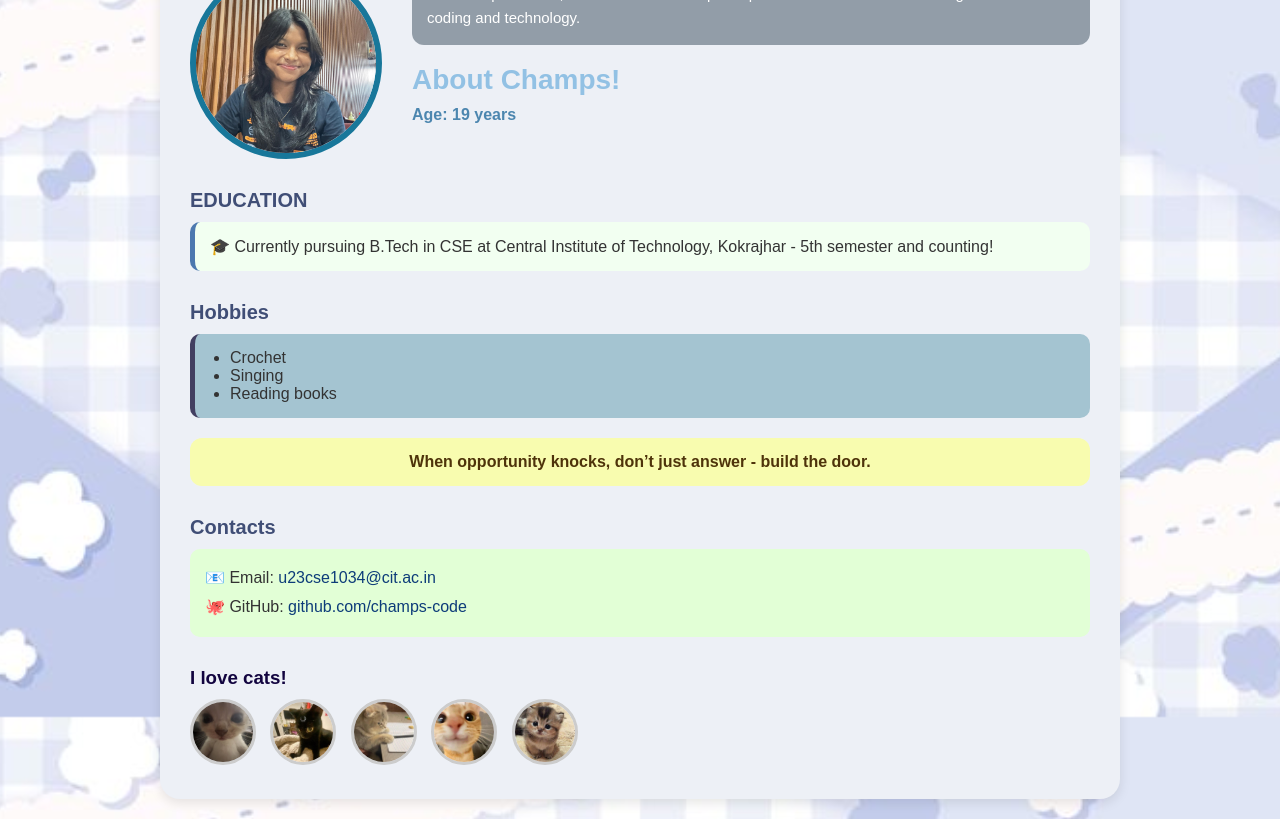
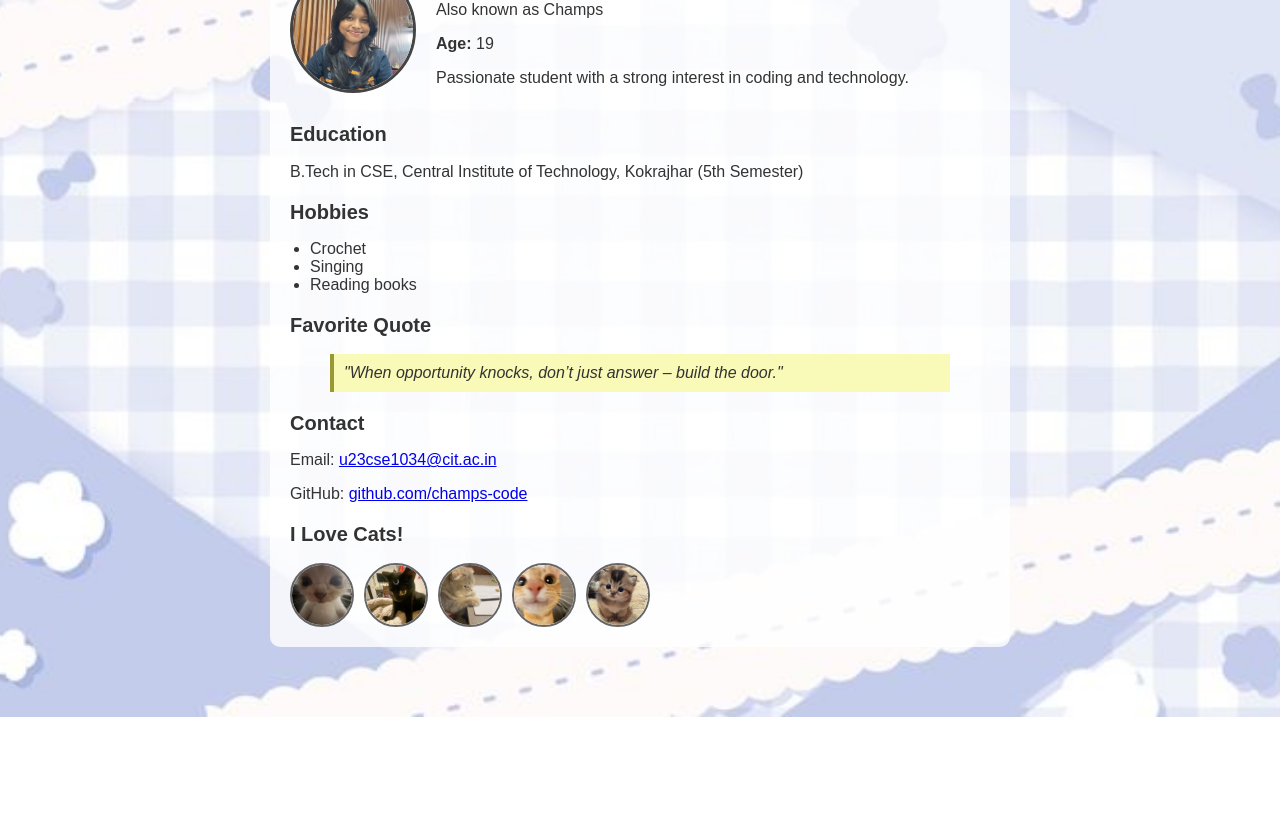
Before and after one commit to champs-code/champsProfile, a plain HTML site: page index.html in a window 1280 px wide. Shown: the part 83-902 px from the top of the page. After the commit the page ends 800 px from the top, so only its background shows below. Drawn offline with Linux system fonts and the light colour scheme.

Commit message:
Add files via upload

```diff
--- a/index.html
+++ b/index.html
@@ -2,210 +2,42 @@
 <html lang="en">
 <head>
   <meta charset="UTF-8" />
-  <meta name="viewport" content="width=device-width, initial-scale=1" />
-  <title>Champs Profile</title>
-  <style>
-    body {
-      font-family: 'Poppins', sans-serif;
-      margin: 0;
-      padding: 20px;
-      color: #333;
-      background-image: url('bg.jfif');
-      background-size: cover;
-      background-repeat: no-repeat;
-      background-position: center;
-      background-attachment: fixed;
-    }
-
-    .profile-card {
-      max-width: 900px;
-      margin: auto;
-      background-color: #edf0f6;
-      border-radius: 20px;
-      padding: 30px;
-      box-shadow: 0 4px 12px rgba(0, 0, 0, 0.1);
-      transition: transform 0.3s ease, box-shadow 0.3s ease;
-    }
-
-    .profile-card:hover {
-      transform: scale(1.01);
-      box-shadow: 0 8px 18px rgba(0, 0, 0, 0.15);
-    }
-
-    .top-section {
-      display: flex;
-      flex-wrap: wrap;
-      align-items: flex-start;
-      gap: 30px;
-    }
-
-    .profile-pic {
-      width: 180px;
-      height: 180px;
-      object-fit: cover;
-      border-radius: 50%;
-      border: 6px solid #18779a;
-    }
-
-    .right-info {
-      flex: 1;
-      min-width: 250px;
-    }
-
-    .about-box {
-      background-color: #929da8;
-      color: white;
-      padding: 15px;
-      border-radius: 12px;
-      font-size: 15px;
-      line-height: 1.6;
-      margin-bottom: 10px;
-    }
-
-    .basic-info h1 {
-      color: #92c1e4;
-      font-size: 28px;
-      margin-bottom: 10px;
-    }
-
-    .age {
-      font-weight: bold;
-      color: #4c86af;
-    }
-
-    .section {
-      margin-top: 30px;
-    }
-
-    .section-title {
-      font-weight: 600;
-      font-size: 20px;
-      margin-bottom: 10px;
-      color: #404e76;
-    }
-
-    .info-box,
-    .hobby-box,
-    .more-box {
-      padding: 15px;
-      border-radius: 10px;
-    }
-
-    .info-box {
-      background-color: #f2fff1;
-      border-left: 5px solid #4c78af;
-    }
-
-    .hobby-box {
-      background-color: #a4c4d1;
-      border-left: 5px solid #423f61;
-    }
-
-    .hobby-box ul {
-      margin: 0;
-      padding-left: 20px;
-    }
-
-    .quote-box {
-      background-color: #f8fcaf;
-      color: #4e330a;
-      padding: 15px;
-      border-radius: 12px;
-      text-align: center;
-      margin-top: 20px;
-      font-weight: bold;
-    }
-
-    .more-box {
-      background-color: #e2ffd6;
-      line-height: 1.8;
-    }
-
-    .more-box a {
-      color: #0d3c79;
-      text-decoration: none;
-      font-weight: 500;
-    }
-
-    .more-box a:hover {
-      text-decoration: underline;
-    }
-
-    .cat-section {
-      margin-top: 30px;
-    }
-
-    .cat-section h3 {
-      margin-bottom: 10px;
-      color: #12043f;
-    }
-
-    .cat-avatars img {
-      width: 60px;
-      height: 60px;
-      border-radius: 50%;
-      margin-right: 10px;
-      border: 3px solid #ccc;
-      object-fit: cover;
-      transition: transform 0.3s ease, border-color 0.3s ease;
-    }
-
-    .cat-avatars img:hover {
-      transform: scale(1.1);
-      border-color: #18779a;
-    }
-  </style>
+  <meta name="viewport" content="width=device-width, initial-scale=1.0" />
+  <title>Champi Brahma - Profile</title>
+  <link rel="stylesheet" href="style.css" />
 </head>
-
 <body>
 
   <div class="profile-card">
     <div class="top-section">
-      <img src="pfp.jfif" alt="Champs" class="profile-pic" />
-      <div class="right-info">
-        <div class="about-box">
-          I’m Champi Brahma, also known as Champs - a passionate student with a strong interest in coding and technology.
-        </div>
-        <div class="basic-info">
-          <h1>About Champs!</h1>
-          <div class="age">Age: 19 years</div>
-        </div>
+      <img src="pfp.jfif" alt="Champi Brahma" class="profile-pic" />
+      <div>
+        <h1>Champi Brahma</h1>
+        <p>Also known as Champs</p>
+        <p><strong>Age:</strong> 19</p>
+        <p>Passionate student with a strong interest in coding and technology.</p>
       </div>
     </div>
 
-    <div class="section">
-      <div class="section-title">EDUCATION</div>
-      <div class="info-box">
-        🎓 Currently pursuing B.Tech in CSE at Central Institute of Technology, Kokrajhar - 5th semester and counting!
-      </div>
-    </div>
+    <h2>Education</h2>
+    <p>B.Tech in CSE, Central Institute of Technology, Kokrajhar (5th Semester)</p>
 
-    <div class="section">
-      <div class="section-title">Hobbies</div>
-      <div class="hobby-box">
+    <h2>Hobbies</h2>
     <ul>
       <li>Crochet</li>
       <li>Singing</li>
       <li>Reading books</li>
     </ul>
-      </div>
-    </div>
 
-    <div class="quote-box">
-      When opportunity knocks, don’t just answer - build the door.
-    </div>
+    <h2>Favorite Quote</h2>
+    <blockquote>"When opportunity knocks, don’t just answer – build the door."</blockquote>
 
-    <div class="section">
-      <div class="section-title">Contacts</div>
-      <div class="more-box">
-        📧 Email: <a href="mailto:u23cse1034@cit.ac.in">u23cse1034@cit.ac.in</a><br />
-        🐙 GitHub: <a href="https://github.com/champs-code" target="_blank">github.com/champs-code</a>
-      </div>
-    </div>
+    <h2>Contact</h2>
+    <p>Email: <a href="mailto:u23cse1034@cit.ac.in">u23cse1034@cit.ac.in</a></p>
+    <p>GitHub: <a href="https://github.com/champs-code" target="_blank">github.com/champs-code</a></p>
 
-    <div class="cat-section">
-      <h3>I love cats!</h3>
-      <div class="cat-avatars">
+    <h2>I Love Cats!</h2>
+    <div class="cat-gallery">
       <img src="cat1.jfif" alt="Cat 1" />
       <img src="cat2.jfif" alt="Cat 2" />
       <img src="cat3.jfif" alt="Cat 3" />
@@ -214,7 +46,5 @@
     </div>
   </div>
 
-  </div>
-
 </body>
 </html>
--- /dev/null
+++ b/style.css
@@ -0,0 +1,70 @@
+body {
+  margin: 0;
+  padding: 20px;
+  font-family: Arial, sans-serif;
+  background-image: url('bg.jfif');
+  background-size: cover;
+  background-repeat: no-repeat;
+  background-attachment: fixed;
+  background-position: center;
+  color: #333;
+}
+
+.profile-card {
+  background-color: #ffffffcc;
+  max-width: 700px;
+  margin: auto;
+  padding: 20px;
+  border-radius: 10px;
+}
+
+.top-section {
+  display: flex;
+  align-items: center;
+  gap: 20px;
+  margin-bottom: 20px;
+}
+
+.profile-pic {
+  width: 120px;
+  height: 120px;
+  border-radius: 50%;
+  border: 3px solid #444;
+  object-fit: cover;
+}
+
+h1 {
+  margin: 0;
+  font-size: 24px;
+}
+
+h2 {
+  margin-top: 20px;
+  font-size: 20px;
+}
+
+ul {
+  padding-left: 20px;
+}
+
+blockquote {
+  background-color: #f9f9b8;
+  padding: 10px;
+  border-left: 4px solid #999933;
+  font-style: italic;
+}
+
+.cat-gallery {
+  display: flex;
+  gap: 10px;
+  flex-wrap: wrap;
+  margin-top: 10px;
+}
+
+.cat-gallery img {
+  width: 60px;
+  height: 60px;
+  object-fit: cover;
+  border-radius: 50%;
+  border: 2px solid #666;
+}
```
Lines whose indentation alone changed are shown as unchanged.
